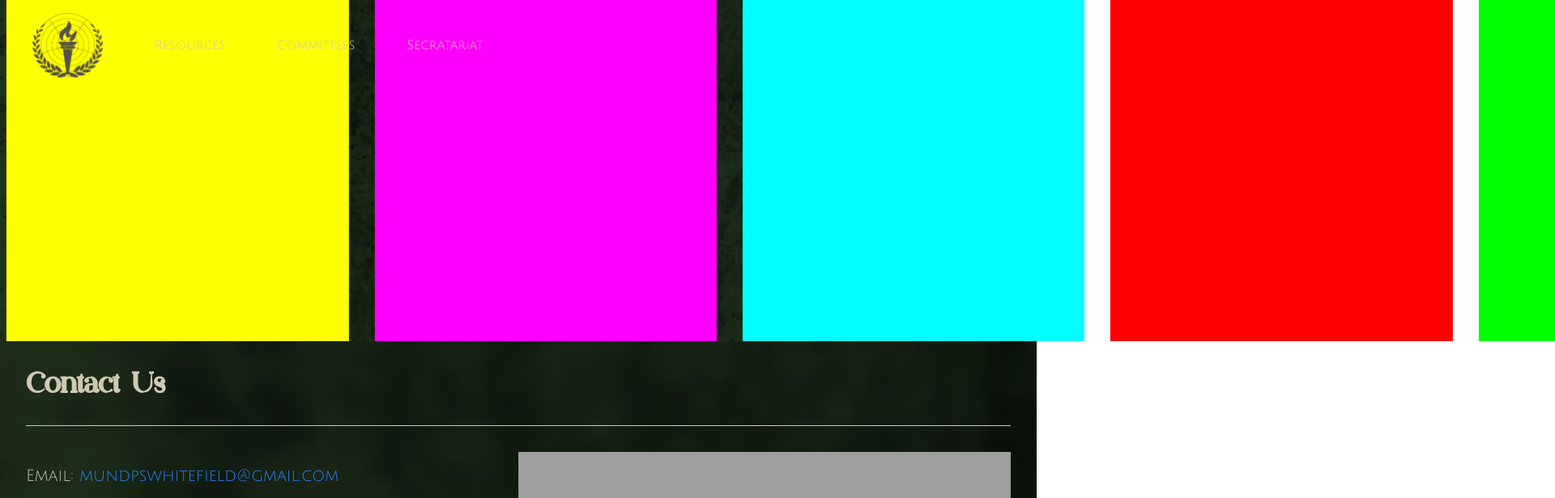
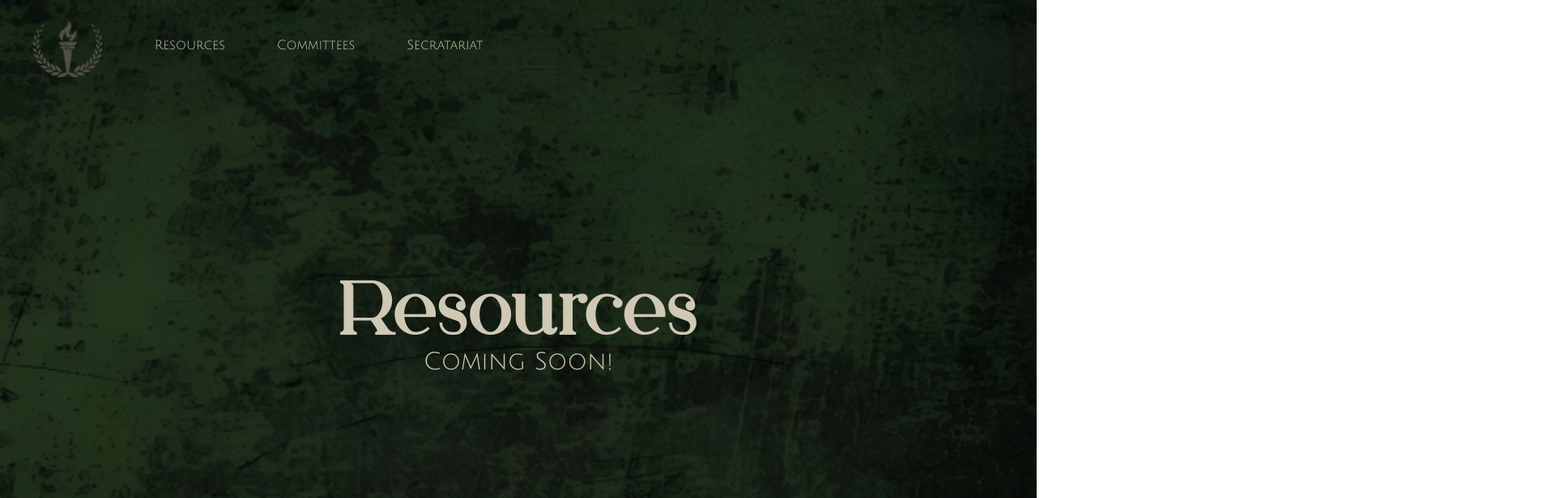
Before and after one commit to tathyagarg/dwmun25, a SvelteKit app: page /resources in a window 1280 px wide. Shown: the top 616 px of the page at 81% size, 1920 px wide, since content can reach past the window. Built offline with nearby package versions, Linux system fonts and the light colour scheme; grey boxes are pictures that could not be loaded.

Commit message:
ipshita is short asl lmaoooooo

```diff
--- a/src/lib/components/footer.svelte
+++ b/src/lib/components/footer.svelte
@@ -11,11 +11,11 @@ use only tailwindcss for styling
 generate the whole thing in one go
 -->
 <footer
-  class="flex flex-col bg-black/10 backdrop-blur-sm h-[40vh] w-full p-8 gap-8"
+  class="flex flex-col bg-black/10 backdrop-blur-sm h-[40vh] w-full p-8 gap-8 portrait:h-fit"
 >
   <h1 class="text-4xl font-bold text-(--text) m-0">Contact Us</h1>
-  <hr />
-  <div class="flex flex-row h-full">
+  <hr class="m-0" />
+  <div class="flex flex-row h-full portrait:flex-col">
     <div class="flex flex-col flex-1">
       <p class="text-xl text-(--text) mt-4">
         Email: <a
--- a/src/lib/components/polaroid.svelte
+++ b/src/lib/components/polaroid.svelte
@@ -1,21 +1,32 @@
 <script lang="ts">
+  import { onMount } from "svelte";
+
   export let src: string;
   export let alt: string;
 
   export let rotate: number = 0;
 
   const width = 18;
+  var actualWidth: number;
+
+  onMount(() => {
+    const polaroid = document.getElementById("polaroid");
+    if (polaroid) {
+      actualWidth = polaroid.clientWidth;
+    }
+  });
 </script>
 
 <div
-  class="aspect-[13/16] bg-(--text) p-[1vw] shadow-2xl shadow-black"
+  class="aspect-[13/16] bg-(--text) p-[1vw] min-w-[100px] shadow-2xl shadow-black"
   style="width: {width}vw; rotate: {rotate}deg;"
+  id="polaroid"
 >
   <img
     {src}
     {alt}
     class="object-cover aspect-square"
-    style="width: {width - 2}vw;"
+    style="width: calc({actualWidth}px - 2vw);"
   />
-  <p class="text-(--bg1) text-center text-xl m-[1vw]">{alt}</p>
+  <p class="text-(--bg1) text-center text-xl m-[1vw] portrait:text-sm">{alt}</p>
 </div>
--- a/src/routes/+page.svelte
+++ b/src/routes/+page.svelte
@@ -132,13 +132,17 @@
   <div class="flex flex-col h-fit p-[2.5em] box-border">
     <h1 class="[font-size:clamp(1.5em,4vw,4em)]">Letter from the OC</h1>
     <br />
-    <div class="flex flex-row my-8">
-      <div class="flex flex-col h-screen justify-between px-4 border-box">
+    <div class="flex flex-row my-8 portrait:flex-col">
+      <div
+        class="flex flex-col h-screen justify-between px-4 border-box portrait:flex-row portrait:h-fit"
+      >
         <Polaroid src="/images/UNSC.jpeg" alt="UNSC" rotate={-7} />
         <Polaroid src="/images/Committee X.jpeg" alt="Committee X" rotate={7} />
       </div>
-      <div class="flex flex-col h-fit gap-2 px-16 py-8 border-box">
-        <i class="text-2xl/8 ml-4 text-center">
+      <div
+        class="flex flex-col h-fit gap-2 px-16 py-8 border-box text-2xl/8 portrait:px-0 portrait:text-lg portrait:*:m-0"
+      >
+        <i class="ml-4 text-center">
           Lorem ipsum dolor sit amet consectetur adipisicing elit. Id adipisci
           voluptate mollitia nobis doloribus officia quisquam? Unde eligendi
           neque ipsa, saepe enim cum ad? Quas, reiciendis cupiditate. Eius,
@@ -151,7 +155,7 @@
           nemo id modi repellat voluptate vero nobis architecto. Numquam?
         </i>
         <br />
-        <i class="text-2xl/8 ml-4 text-center">
+        <i class="ml-4 text-center">
           Lorem ipsum dolor sit amet consectetur adipisicing elit. Id adipisci
           voluptate mollitia nobis doloribus officia quisquam? Unde eligendi
           neque ipsa, saepe enim cum ad? Quas, reiciendis cupiditate. Eius,
@@ -164,7 +168,9 @@
           nemo id modi repellat voluptate vero nobis architecto. Numquam?
         </i>
       </div>
-      <div class="flex flex-col h-screen justify-between px-4 border-box">
+      <div
+        class="flex flex-col h-screen justify-between px-4 border-box portrait:flex-row portrait:h-fit"
+      >
         <Polaroid src="/images/IPC.jpeg" alt="IPC" rotate={12} />
         <Polaroid src="/images/UNHRC.jpeg" alt="UNHRC" rotate={-8} />
       </div>
--- a/src/routes/resources/+page.svelte
+++ b/src/routes/resources/+page.svelte
@@ -1,44 +1,4 @@
-<script>
-  const divs = [
-    { id: 1, text: "Hello" },
-    { id: 2, text: "World" },
-    { id: 3, text: "!" },
-    { id: 1, text: "Hello" },
-    { id: 2, text: "World" },
-    { id: 3, text: "!" },
-  ];
-
-  const colors = [
-    "#ff0000",
-    "#00ff00",
-    "#0000ff",
-    "#ffff00",
-    "#ff00ff",
-    "#00ffff",
-  ];
-</script>
-
-<div class="flex gap-[2em]" id="marq">
-  {#each divs.concat(divs) as _, i}
-    <div
-      class="min-w-[33vw] aspect-square"
-      style="background-color: {colors[i % colors.length]};"
-    ></div>
-  {/each}
-</div>
-
-<style>
-  #marq {
-    animation: marq 2s linear infinite;
-    width: fit-content;
-  }
-
-  @keyframes marq {
-    0% {
-      transform: translateX(0);
-    }
-    100% {
-      transform: translateX(-50%);
-    }
-  }
-</style>
+<section class="h-screen flex flex-col justify-center items-center">
+  <h1 class="w-full text-center text-8xl">Resources</h1>
+  <h2 class="w-full text-center text-3xl">Coming Soon!</h2>
+</section>
```
